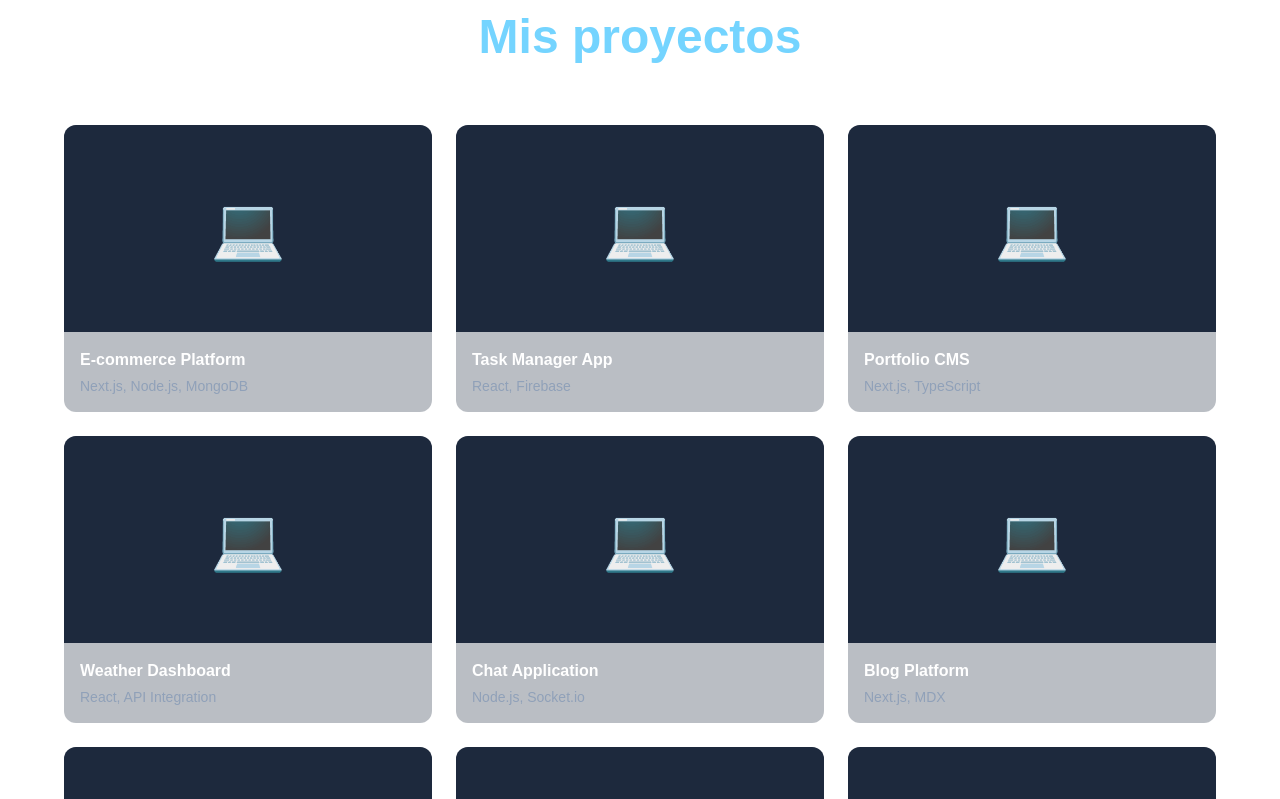
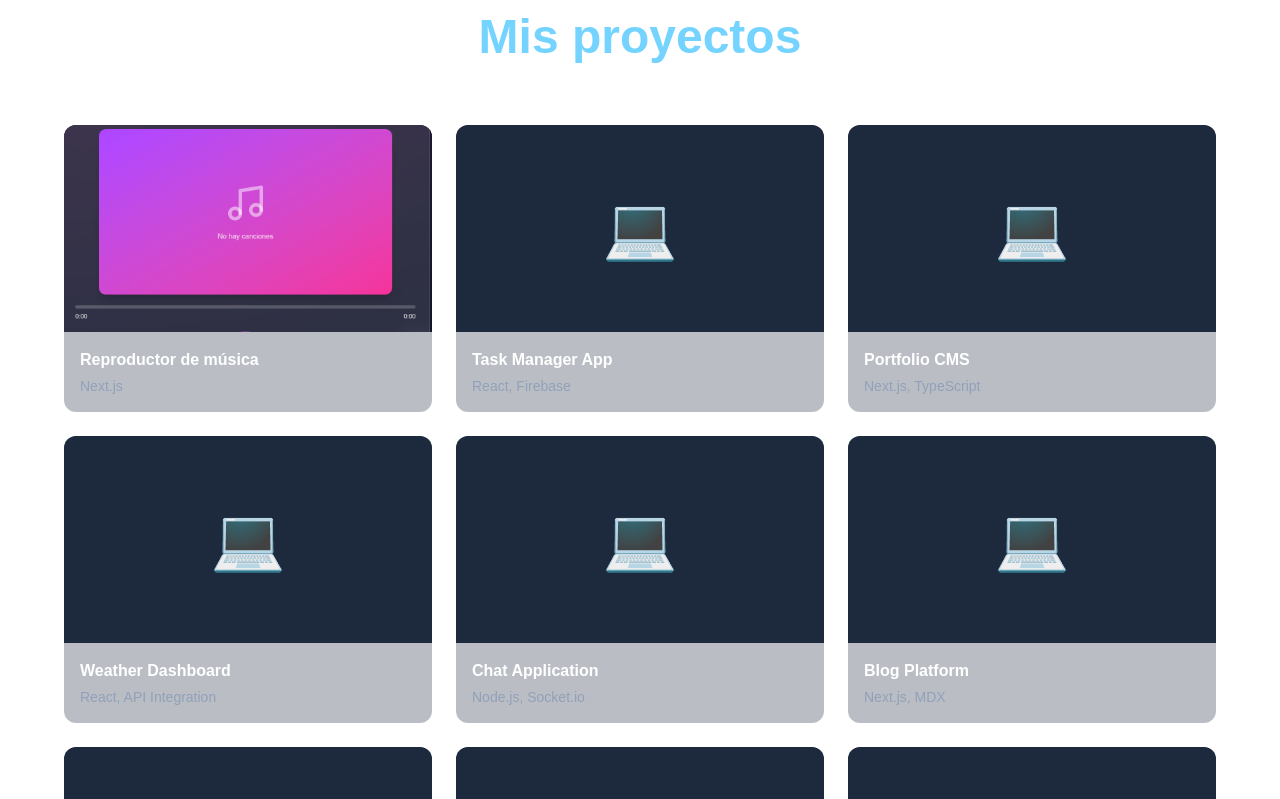
Before and after one commit to Andres766/Portafolio., a Next.js app: page / in a window 1280 px wide. Shown: the part 3501-4300 px from the top of the page. Built offline with nearby package versions, Linux system fonts and the light colour scheme.

Commit message:
descripcion proyecto

```diff
--- a/src/app/page.tsx
+++ b/src/app/page.tsx
@@ -257,7 +257,7 @@ export default function Portfolio() {
 
   // Datos de proyectos
   const projects = [
-    { title: 'E-commerce Platform', tech: 'Next.js, Node.js, MongoDB', description: { es: 'Plataforma completa de comercio electrónico con pasarela de pagos', en: 'Full e-commerce platform with payment gateway' }, repo: 'https://github.com/Andres766/Reproductor-de-musica', demo: 'https://reproductor-de-musica-nzcrytegu-andres766s-projects.vercel.app' },
+    { title: 'Reproductor de música', tech: 'Next.js', description: { es: 'Reproductor de música', en: 'Music player' }, repo: 'https://github.com/Andres766/Reproductor-de-musica', demo: 'https://reproductor-de-musica-nzcrytegu-andres766s-projects.vercel.app', image: '/reproductor.jpg' },
     { title: 'Task Manager App', tech: 'React, Firebase', description: { es: 'Aplicación de gestión de tareas con sincronización en tiempo real', en: 'Task management app with real-time sync' }, repo: '#', demo: '#' },
     { title: 'Portfolio CMS', tech: 'Next.js, TypeScript', description: { es: 'Sistema de gestión de contenido para portfolios personales', en: 'Content management system for personal portfolios' }, repo: '#', demo: '#' },
     { title: 'Weather Dashboard', tech: 'React, API Integration', description: { es: 'Dashboard meteorológico con visualización de datos', en: 'Weather dashboard with data visualization' }, repo: '#', demo: '#' },
@@ -646,8 +646,12 @@ export default function Portfolio() {
           <div className="grid sm:grid-cols-2 lg:grid-cols-3 gap-6">
             {projects.map((project, i) => (
               <div key={i} className={`backdrop-blur-sm rounded-xl overflow-hidden transition-all duration-300 group cursor-pointer transform hover:scale-105 ${isDark ? 'bg-slate-800/30 hover:bg-slate-800/50' : 'bg-white shadow-lg hover:shadow-xl'}`} onClick={() => setProjectModal(i)}>
-                <div className={`aspect-video flex items-center justify-center text-6xl ${isDark ? 'bg-slate-800' : 'bg-gray-200'}`}>
-                  💻
+                <div className={`aspect-video relative overflow-hidden ${isDark ? 'bg-slate-800' : 'bg-gray-200'}`}>
+                  {project.image ? (
+                    <Image src={project.image} alt={project.title} fill className="object-cover" />
+                  ) : (
+                    <div className="w-full h-full flex items-center justify-center text-6xl">💻</div>
+                  )}
                 </div>
                 <div className="p-4">
                   <h3 className={`font-bold mb-1 ${isDark ? 'text-white' : 'text-gray-900'}`}>{project.title}</h3>
@@ -865,8 +869,12 @@ export default function Portfolio() {
               <FaTimes size={24} />
             </button>
 
-            <div className={`aspect-video flex items-center justify-center text-9xl ${isDark ? 'bg-slate-800' : 'bg-gray-200'}`}>
-              🖥️
+            <div className={`aspect-video relative overflow-hidden ${isDark ? 'bg-slate-800' : 'bg-gray-200'}`}>
+              {projects[projectModal]?.image ? (
+                <Image src={projects[projectModal].image} alt={projects[projectModal].title} fill className="object-cover" />
+              ) : (
+                <div className="w-full h-full flex items-center justify-center text-9xl">🖥️</div>
+              )}
             </div>
 
             <div className="p-8">
```
Also changed, not shown: public/reproductor.jpg (added).
